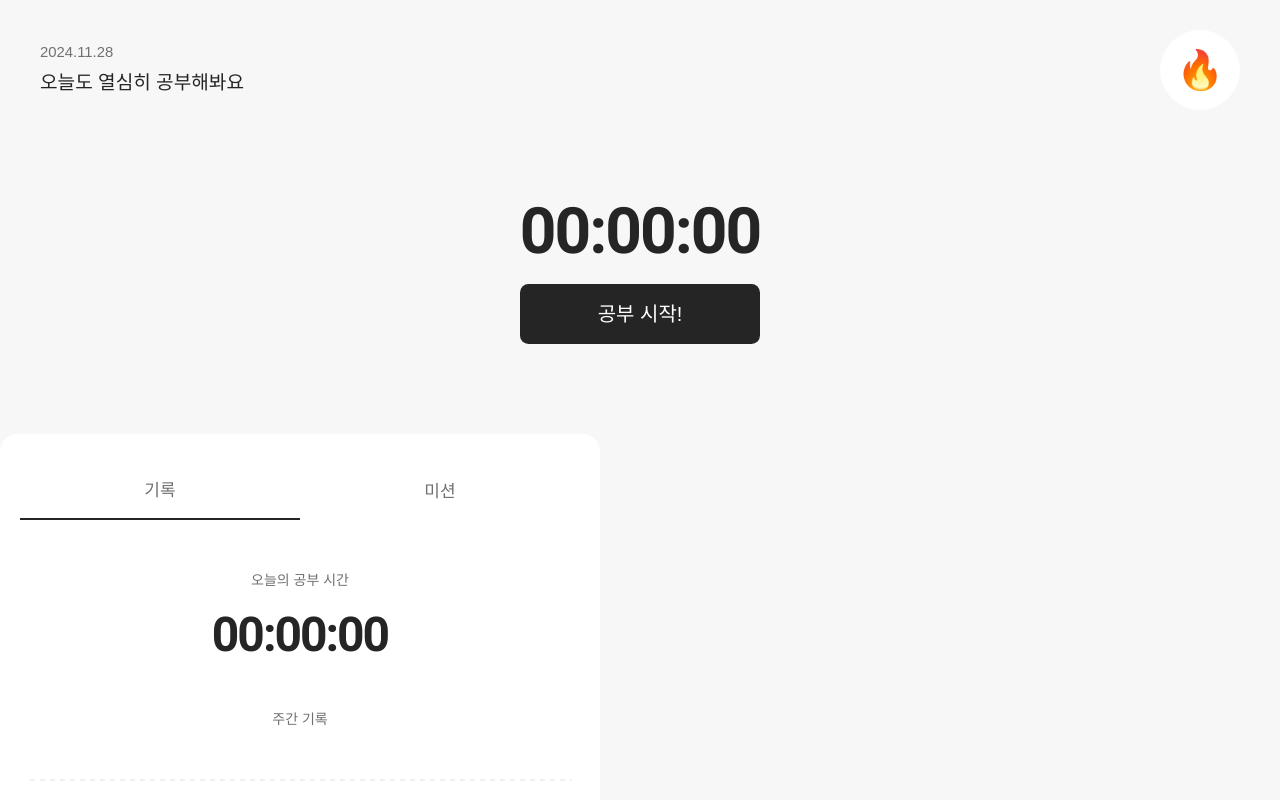
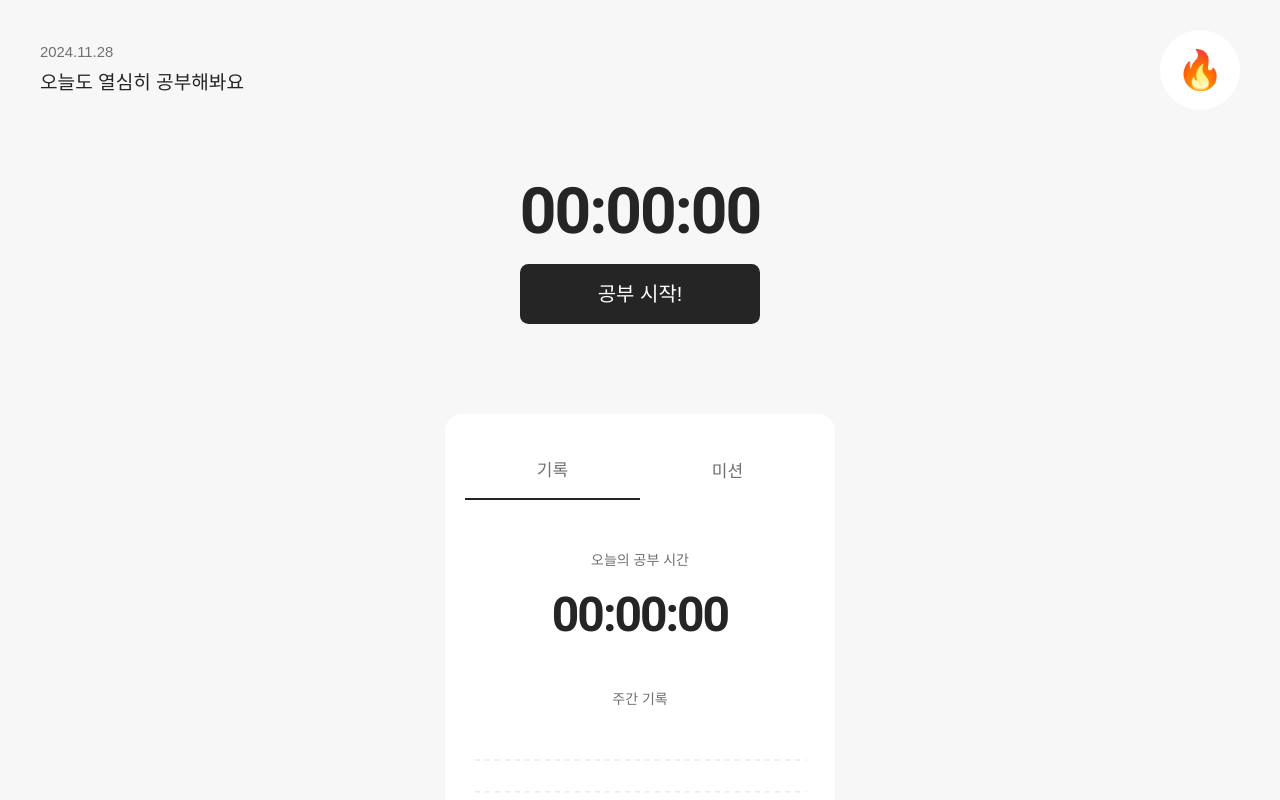
Before and after one commit to lse-7660/studyapp, a Next.js app: page / in a window 1280 px wide. Shown: the top 800 px of the page. Built offline with nearby package versions, Linux system fonts and the light colour scheme; a web font is replaced by a local one.

Commit message:
css 수정: 탭 가운데 정렬

```diff
--- a/src/app/main/page.jsx
+++ b/src/app/main/page.jsx
@@ -7,9 +7,11 @@ import React from 'react';
 
 const MainPage = () => {
     return (
-        <div className="relative min-h-screen bg-gray-1">
-            <Header />
-            <StopWatch />
+        <div className=" min-h-screen bg-gray-1">
+            <div className="sticky top-0">
+                <Header />
+                <StopWatch />
+            </div>
             <Tabs />
         </div>
     );
--- a/src/components/Editor.jsx
+++ b/src/components/Editor.jsx
@@ -3,7 +3,7 @@ import React from 'react';
 
 const Editor = () => {
     return (
-        <button className="fixed right-5 bottom-5 z-20 w-[72px] h-[72px] center rounded-full glass">
+        <button className="w-[72px] h-[72px] center rounded-full glass">
             <p className="blind">미션 추가</p>
             <PencilLine size={32} />
         </button>
--- a/src/components/Stopwatch.jsx
+++ b/src/components/Stopwatch.jsx
@@ -21,7 +21,7 @@ const Stopwatch = () => {
         'flex justify-center items-center rounded-lg w-[240px] h-[60px] text-[20px] font-medium text-white bg-gray-10 active:bg-black';
 
     return (
-        <div className="flex flex-col gap-[20px] items-center my-[90px]">
+        <div className="flex flex-col gap-[20px] items-center mt-[70px] mb-[90px]">
             <h2 className="number-style font-display__lg">{formatStopwatch(state.time)}</h2>
             <div className="flex flex-row gap-5">
                 <button onClick={handleStop} className={btnStyle}>
--- a/src/components/Tabs.jsx
+++ b/src/components/Tabs.jsx
@@ -1,7 +1,6 @@
 'use client';
 
 import React, { useEffect, useState } from 'react';
-import Section from './layout/Section';
 import MissionTab from './MissionTab';
 import WeeklyTab from './WeeklyTab';
 import { v4 as uuidv4 } from 'uuid';
@@ -79,7 +78,7 @@ const Tabs = () => {
                     </button>
                 ))}
             </div>
-            <div className={`${currentTab === 1 ? 'block' : 'hidden'}`}>
+            <div className={`${currentTab === 1 ? 'fixed bottom-[20px] right-[20px] z-20 ' : 'hidden'}`}>
                 <Editor />
             </div>
             <div className={`${currentTab === 1 ? 'pb-[60px]' : ''}`}>{tabMenuArr[currentTab].content}</div>
--- a/src/components/layout/Header.jsx
+++ b/src/components/layout/Header.jsx
@@ -27,7 +27,7 @@ const Header = () => {
 
     return (
         <>
-            <div className="flex flex-row px-[40px] pt-[30px] justify-between items-center">
+            <div className=" flex flex-row px-[40px] pt-[30px]  justify-between items-center ">
                 <div>
                     <p className="mb-1 text-sm text-gray-7">{format(new Date(), 'yyyy.MM.dd')}</p>
                     <p className="text-lg font-medium">오늘도 열심히 공부해봐요</p>
--- a/src/styles/_layout.scss
+++ b/src/styles/_layout.scss
@@ -5,8 +5,10 @@
 }
 
 .inner {
-    max-width: 600px;
+    max-width: 390px;
+    width: 100%;
     padding: 30px 20px;
+    margin: auto;
 }
 
 .contents-gap {
--- a/src/styles/globals.scss
+++ b/src/styles/globals.scss
@@ -15,20 +15,6 @@ $black: #000;
 :root {
     --background: #f5f5f5;
     --foreground: #252525;
-
-    --primary: #252525;
-    --secondary: #00ff00;
-
-    --gray-5: #f7f7f7;
-    --gray-10: #f0f0f0;
-    --gray-20: #e0e0e0;
-    --gray-30: #d0d0d0;
-    --gray-40: #c0c0c0;
-    --gray-50: #b0b0b0;
-    --gray-60: #a0a0a0;
-    --gray-70: #909090;
-    --gray-80: #808080;
-    --gray-90: #707070;
 }
 
 @media (prefers-color-scheme: dark) {
```
